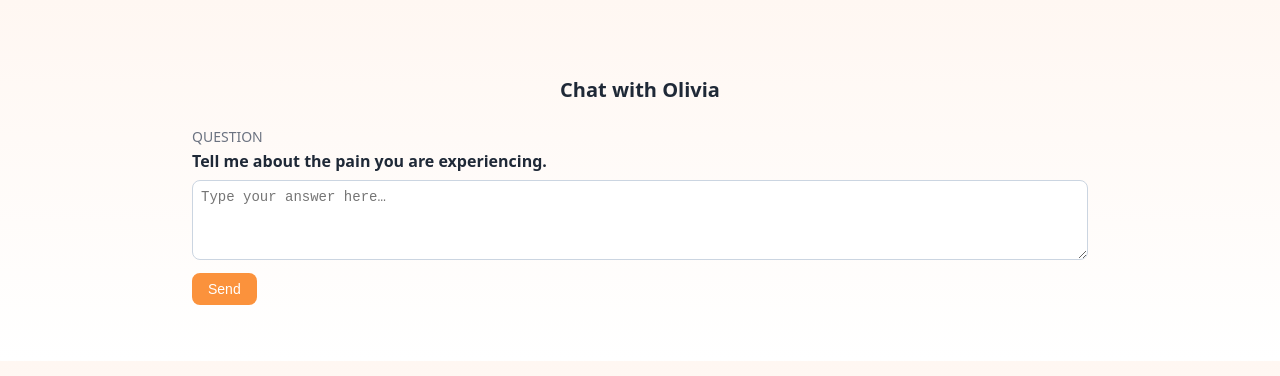
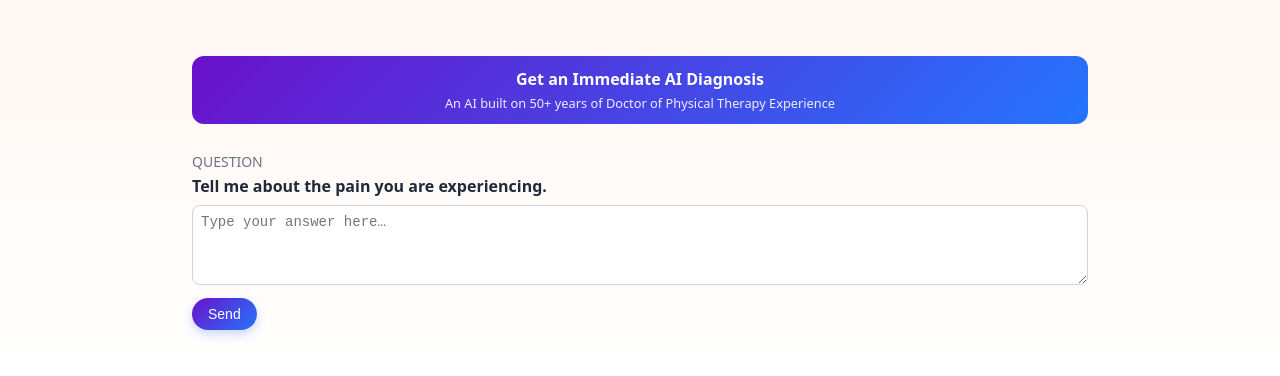
Before and after one commit to ClinMar-Projects/ai-leadgen, a Next.js app: page /widget in a window 1280 px wide. Shown: the top 376 px of the page. Built offline with nearby package versions, Linux system fonts and the light colour scheme.

Commit message:
ux update

```diff
--- a/app/widget/page.tsx
+++ b/app/widget/page.tsx
@@ -210,17 +210,36 @@ export default function WidgetChatPage() {
         fontFamily: "system-ui, sans-serif",
       }}
     >
-      {/* Header */}
-      <h3
+      {/* Header: show a gradient bar with a headline and subheadline */}
+      <div
         style={{
-          fontSize: "1.25rem",
-          fontWeight: 700,
-          marginBottom: "0.5rem",
+          backgroundImage: "linear-gradient(135deg, #6a11cb 0%, #2575fc 100%)",
+          padding: "0.75rem 1rem",
+          borderRadius: "0.75rem",
+          marginBottom: "0.75rem",
+          color: "#ffffff",
           textAlign: "center",
         }}
       >
-        Chat with Olivia
-      </h3>
+        <h3
+          style={{
+            fontSize: "1rem",
+            fontWeight: 800,
+            margin: 0,
+          }}
+        >
+          Get an Immediate AI Diagnosis
+        </h3>
+        <p
+          style={{
+            fontSize: "0.8rem",
+            margin: "4px 0 0 0",
+            opacity: 0.9,
+          }}
+        >
+          An AI built on 50+ years of Doctor of Physical Therapy Experience
+        </p>
+      </div>
       {/* Show loading spinner while waiting for the assistant */}
       {loading ? (
         <div style={{ textAlign: "center", marginTop: "2rem" }}>
@@ -229,7 +248,8 @@ export default function WidgetChatPage() {
               width: "2rem",
               height: "2rem",
               border: "3px solid #ddd",
-              borderTopColor: "#fb923c",
+            // Use the primary gradient colour for the spinner top to match the site theme
+            borderTopColor: "#6a11cb",
               borderRadius: "50%",
               animation: "spin 1s linear infinite",
               margin: "0 auto",
@@ -441,13 +461,21 @@ export default function WidgetChatPage() {
             type='submit'
             style={{
               marginTop: '0.5rem',
-              background: '#fb923c',
+              backgroundImage: 'linear-gradient(135deg, #6a11cb 0%, #2575fc 100%)',
               color: '#fff',
               padding: '0.5rem 1rem',
-              borderRadius: '0.5rem',
+              borderRadius: '9999px',
               border: 'none',
               fontSize: '0.875rem',
               cursor: 'pointer',
+              boxShadow: '0 4px 10px rgba(39, 96, 255, 0.25)',
+              transition: 'filter 0.15s ease-in-out',
+            }}
+            onMouseEnter={(e) => {
+              (e.currentTarget as HTMLButtonElement).style.filter = 'brightness(1.08)';
+            }}
+            onMouseLeave={(e) => {
+              (e.currentTarget as HTMLButtonElement).style.filter = 'none';
             }}
           >
             Send
--- a/components/LeadForm.tsx
+++ b/components/LeadForm.tsx
@@ -130,7 +130,26 @@ export default function LeadForm({ responses, finalAnswer, reportTitle, question
         value={note}
         onChange={(e) => setNote(e.target.value)}
       />
-      <button className="button" type="submit">
+      <button
+        type="submit"
+        style={{
+          backgroundImage: 'linear-gradient(135deg, #6a11cb 0%, #2575fc 100%)',
+          color: '#ffffff',
+          border: 'none',
+          borderRadius: '9999px',
+          padding: '10px 14px',
+          fontWeight: 600,
+          cursor: 'pointer',
+          boxShadow: '0 4px 10px rgba(39, 96, 255, 0.25)',
+          transition: 'filter 0.15s ease-in-out',
+        }}
+        onMouseEnter={(e) => {
+          (e.currentTarget as HTMLButtonElement).style.filter = 'brightness(1.08)';
+        }}
+        onMouseLeave={(e) => {
+          (e.currentTarget as HTMLButtonElement).style.filter = 'none';
+        }}
+      >
         Submit
       </button>
     </form>
```
Also changed, not shown: 1 other file (tests, documents, lock files or other folders).
